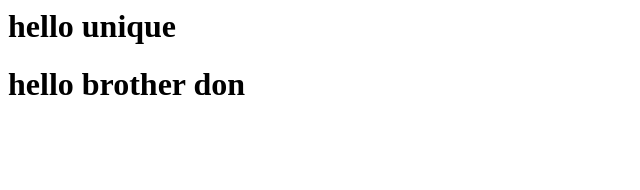
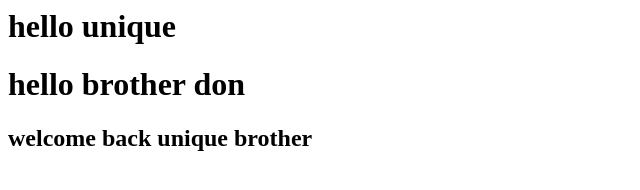
Before and after one commit to Unikoli/test, a plain HTML site: page index.html in a window 1280 px wide. Shown: the whole page, without its empty margins (0-640 px from the left). Drawn offline with Linux system fonts and the light colour scheme.

Commit message:
abcdefgh

```diff
--- a/index.html
+++ b/index.html
@@ -1,2 +1,3 @@
 <h1>hello unique</h1>
 <h1>hello brother don</h1>
+<h2>welcome back unique brother</h2>
```
